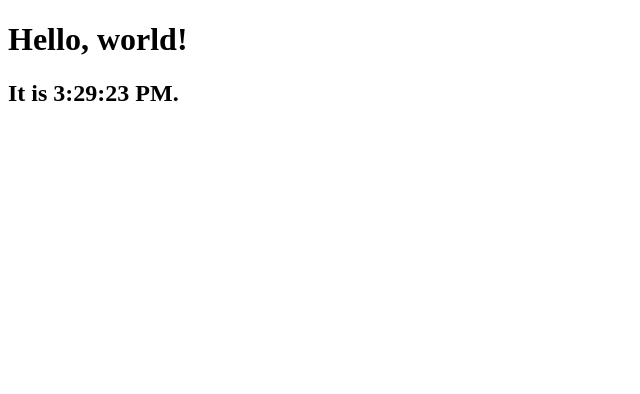
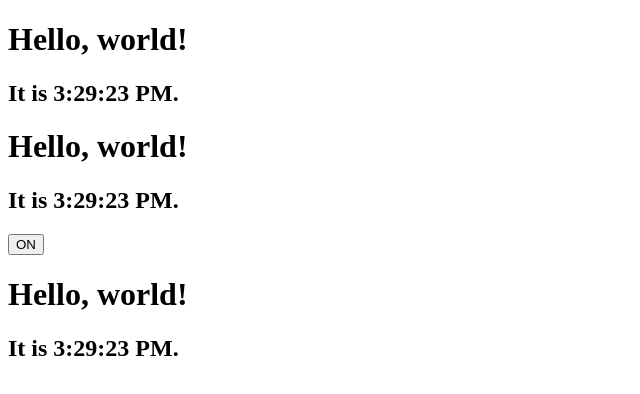
Before and after one commit to duza/test_react_project, a React (Create React App) app in the folder hello-world/: page / in a window 1280 px wide. Shown: the top 394 px of the page, without its empty margins (0-640 px from the left). Built offline with nearby package versions, Linux system fonts and the light colour scheme.

Commit message:
Changed index. Added Add, Toggle and FormattedDate components

```diff
--- a/hello-world/src/index.js
+++ b/hello-world/src/index.js
@@ -2,6 +2,47 @@
 import ReactDOM from 'react-dom';
 //import App from './App';
 //import './index.css';
+
+function App(){
+  return (
+    <div>
+    <Clock />
+    <Clock />
+    <Toggle />
+    <Clock />
+    </div>
+  );
+}
+
+class Toggle extends React.Component {
+  constructor(props) {
+    super(props);
+    this.state = {isToggleOn: true};
+
+    //this binding is necessary to make 'this' work in the callback
+    this.handleClick = this.handleClick.bind(this);
+  }
+
+  handleClick() {
+    console.log(this);
+    this.setState(prevState => ({
+      isToggleOn: !prevState.isToggleOn
+    }));
+  }
+
+  render() {
+    return (
+      <button onClick={this.handleClick}>
+        {this.state.isToggleOn ? 'ON' : 'OFF'}
+      </button>
+    );
+  }
+}
+
+function FormattedDate(props){
+  return <h2>It is {props.date.toLocaleTimeString()}.</h2>;
+}
+
 class Clock extends React.Component {
   constructor(props) {
      super(props);
@@ -22,14 +63,15 @@
   tick() {
     this.setState({
 	date: new Date()
-    });
+    /*or (prevState, props) => ({ counter: prevState.counter + props.increment*/
+   });
 }
 
   render() {
     return (
    	<div>
 	    <h1>Hello, world!</h1>
-	    <h2>It is {this.state.date.toLocaleTimeString()}.</h2>
+	    <FormattedDate date={this.state.date} />
 	</div>
     );
   }
@@ -37,6 +79,6 @@
 
 
 ReactDOM.render(
-    <Clock />,
+    <App />,
     document.getElementById('root')
 );
```
Also changed, not shown: 1 other file (tests, documents, lock files or other folders).
